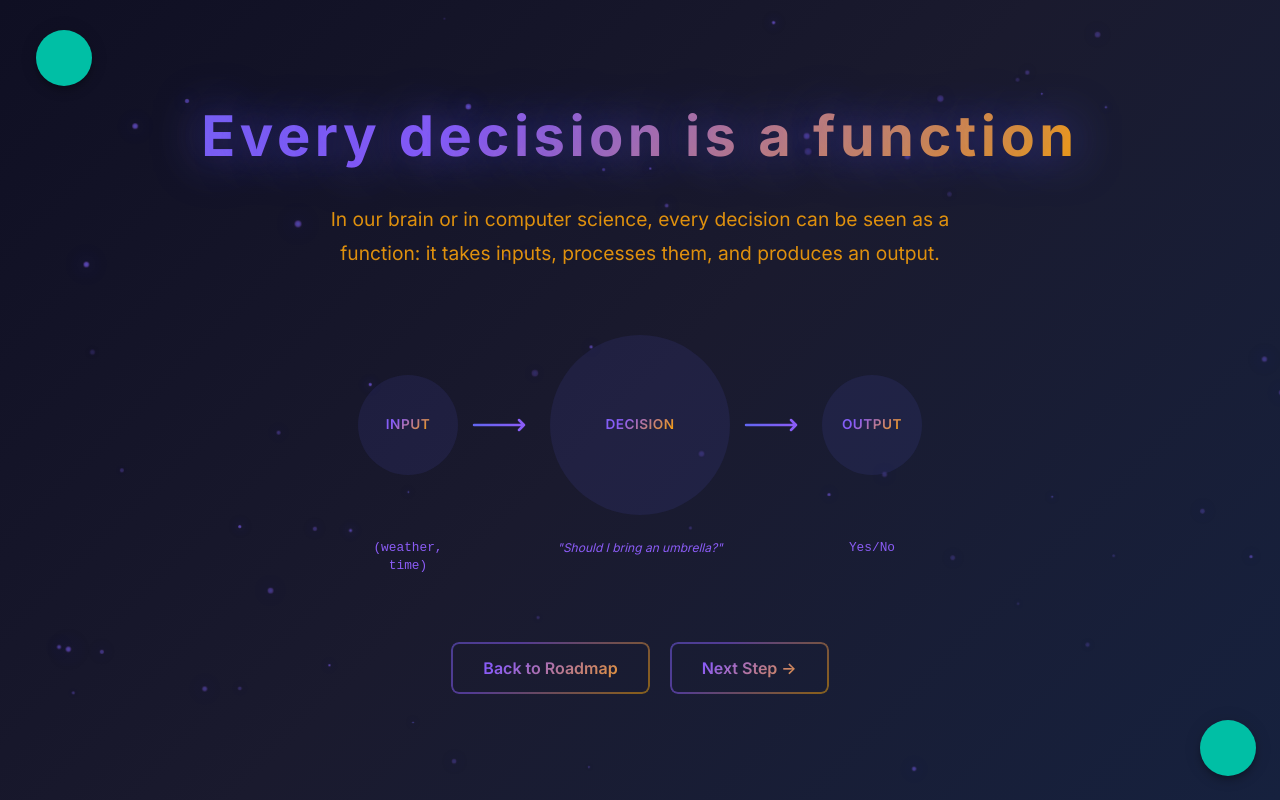
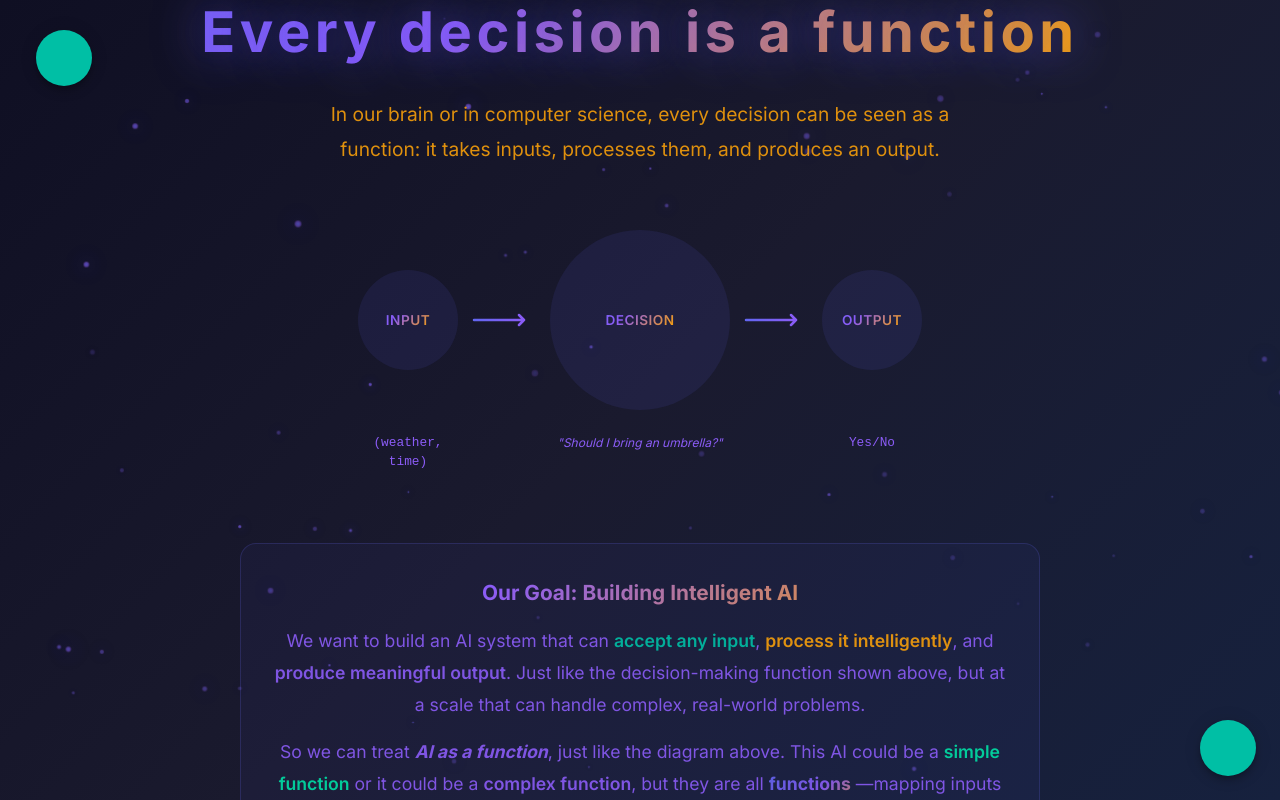
Before and after one commit to zhou-dong/alchemist-ai, a React (Vite) app: page /alchemist-ai/functions-decisions in a window 1280 px wide. Built offline with nearby package versions, Linux system fonts and the light colour scheme; some icons are missing.

Commit message:
Update FunctionsDecisions.tsx

```diff
--- a/src/pages/FunctionsDecisions.tsx
+++ b/src/pages/FunctionsDecisions.tsx
@@ -2,11 +2,10 @@ import {
   Box,
   Typography,
   Fade,
-  Button,
 } from '@mui/material';
 import { useState, useEffect } from 'react';
 import { useNavigate } from 'react-router-dom';
-import { GradientTitle } from '../theme/theme';
+import { GradientTitle, GradientButton } from '../theme/theme';
 
 export const FunctionsDecisions = () => {
   const [isLoaded, setIsLoaded] = useState(false);
@@ -330,77 +329,114 @@ export const FunctionsDecisions = () => {
             </Box>
           </Box>
 
-          <Box sx={{ display: 'flex', gap: 2, mt: 3 }}>
-            <Button
-              variant="text"
-              onClick={() => navigate('/alchemist-ai/roadmap')}
+          {/* AI Goal Section */}
+          <Box
+            sx={{
+              mt: 4,
+              p: { xs: 3, md: 4 },
+              borderRadius: '16px',
+              backgroundColor: 'rgba(99, 102, 241, 0.05)',
+              border: '1px solid rgba(99, 102, 241, 0.2)',
+              maxWidth: '800px',
+              textAlign: 'center',
+            }}
+          >
+            <Typography
+              variant="h6"
               sx={{
-                px: 4,
-                py: 1.5,
-                fontSize: '1rem',
-                fontWeight: 600,
+                fontSize: { xs: '1.1rem', md: '1.3rem' },
+                fontWeight: 700,
+                mb: 2,
                 backgroundImage: `linear-gradient(135deg, #6366F1, #8B5CF6, #F59E0B, #10B981)`,
                 backgroundSize: '200% 200%',
                 backgroundClip: 'text',
                 WebkitBackgroundClip: 'text',
                 WebkitTextFillColor: 'transparent',
                 animation: 'gradientShift 8s ease infinite',
-                textTransform: 'none',
-                border: '2px solid transparent',
-                position: 'relative',
-                '&::before': {
-                  content: '""',
-                  position: 'absolute',
-                  inset: 0,
-                  borderRadius: 2,
-                  padding: '2px',
-                  background: `linear-gradient(135deg, #6366F1, #8B5CF6, #F59E0B, #10B981)`,
-                  backgroundSize: '200% 200%',
-                  WebkitMask: 'linear-gradient(#fff 0 0) content-box, linear-gradient(#fff 0 0)',
-                  WebkitMaskComposite: 'xor',
-                  maskComposite: 'exclude',
-                  opacity: 0.5,
-                  animation: 'gradientShift 8s ease infinite'
-                }
+              }}
+            >
+              Our Goal: Building Intelligent AI
+            </Typography>
+            <Typography
+              variant="body1"
+              sx={{
+                fontSize: { xs: '0.95rem', md: '1.1rem' },
+                color: 'text.primary',
+                lineHeight: 1.8,
+                opacity: 0.9,
+              }}
+            >
+              We want to build an AI system that can{' '}
+              <Box component="span" sx={{ fontWeight: 600, color: 'primary.main' }}>
+                accept any input
+              </Box>
+              ,{' '}
+              <Box component="span" sx={{ fontWeight: 600, color: 'secondary.main' }}>
+                process it intelligently
+              </Box>
+              , and{' '}
+              <Box component="span" sx={{ fontWeight: 600, color: '#8B5CF6' }}>
+                produce meaningful output
+              </Box>
+              . Just like the decision-making function shown above, but at a scale that can handle complex, real-world problems.
+            </Typography>
+            <Typography
+              variant="body1"
+              sx={{
+                fontSize: { xs: '0.95rem', md: '1.1rem' },
+                color: 'text.primary',
+                lineHeight: 1.8,
+                opacity: 0.9,
+                mt: 2,
+              }}
+            >
+              So we can treat{' '}
+              <Box component="span" sx={{ fontWeight: 700, fontStyle: 'italic' }}>
+                AI as a function
+              </Box>
+              , just like the diagram above. This AI could be a{' '}
+              <Box component="span" sx={{ fontWeight: 600, color: 'primary.light' }}>
+                simple function
+              </Box>
+              {' '}or it could be a{' '}
+              <Box component="span" sx={{ fontWeight: 600, color: '#8B5CF6' }}>
+                complex function
+              </Box>
+              , but they are all{' '}
+              <Box component="span" sx={{ fontWeight: 700, backgroundImage: `linear-gradient(135deg, #6366F1, #8B5CF6, #F59E0B, #10B981)`, backgroundSize: '200% 200%', backgroundClip: 'text', WebkitBackgroundClip: 'text', WebkitTextFillColor: 'transparent' }}>
+                functions
+              </Box>
+              {' '}—mapping inputs to outputs through intelligent processing.
+            </Typography>
+          </Box>
+
+          <Box sx={{ display: 'flex', gap: 2, mt: 3 }}>
+            <GradientButton
+              size="medium"
+              onClick={() => navigate('/alchemist-ai/roadmap')}
+              sx={{
+                px: 4,
+                py: 1.5,
+                fontSize: '1.2rem',
+                fontWeight: 700,
+                letterSpacing: '0.02em',
               }}
             >
               Back to Roadmap
-            </Button>
-            <Button
-              variant="text"
+            </GradientButton>
+            <GradientButton
+              size="medium"
               onClick={() => navigate('/alchemist-ai/simple-functions')}
               sx={{
                 px: 4,
                 py: 1.5,
-                fontSize: '1rem',
-                fontWeight: 600,
-                backgroundImage: `linear-gradient(135deg, #6366F1, #8B5CF6, #F59E0B, #10B981)`,
-                backgroundSize: '200% 200%',
-                backgroundClip: 'text',
-                WebkitBackgroundClip: 'text',
-                WebkitTextFillColor: 'transparent',
-                animation: 'gradientShift 8s ease infinite',
-                textTransform: 'none',
-                border: '2px solid transparent',
-                position: 'relative',
-                '&::before': {
-                  content: '""',
-                  position: 'absolute',
-                  inset: 0,
-                  borderRadius: 2,
-                  padding: '2px',
-                  background: `linear-gradient(135deg, #6366F1, #8B5CF6, #F59E0B, #10B981)`,
-                  backgroundSize: '200% 200%',
-                  WebkitMask: 'linear-gradient(#fff 0 0) content-box, linear-gradient(#fff 0 0)',
-                  WebkitMaskComposite: 'xor',
-                  maskComposite: 'exclude',
-                  opacity: 0.5,
-                  animation: 'gradientShift 8s ease infinite'
-                }
+                fontSize: '1.2rem',
+                fontWeight: 700,
+                letterSpacing: '0.02em',
               }}
             >
               Next Step →
-            </Button>
+            </GradientButton>
           </Box>
         </Box>
       </Fade>
```
